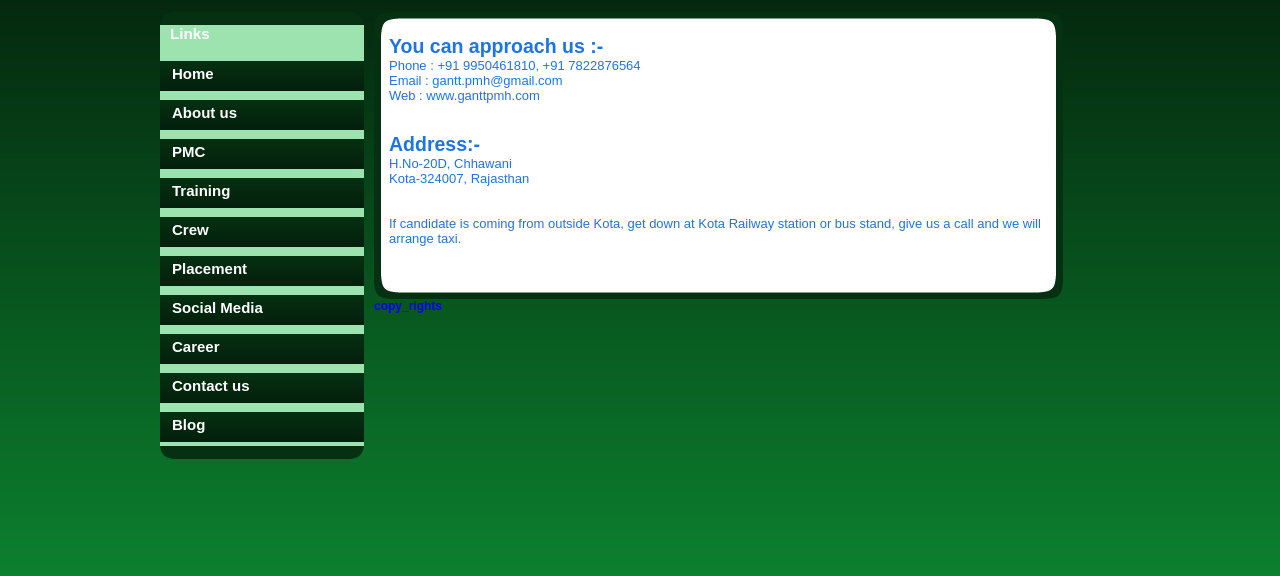
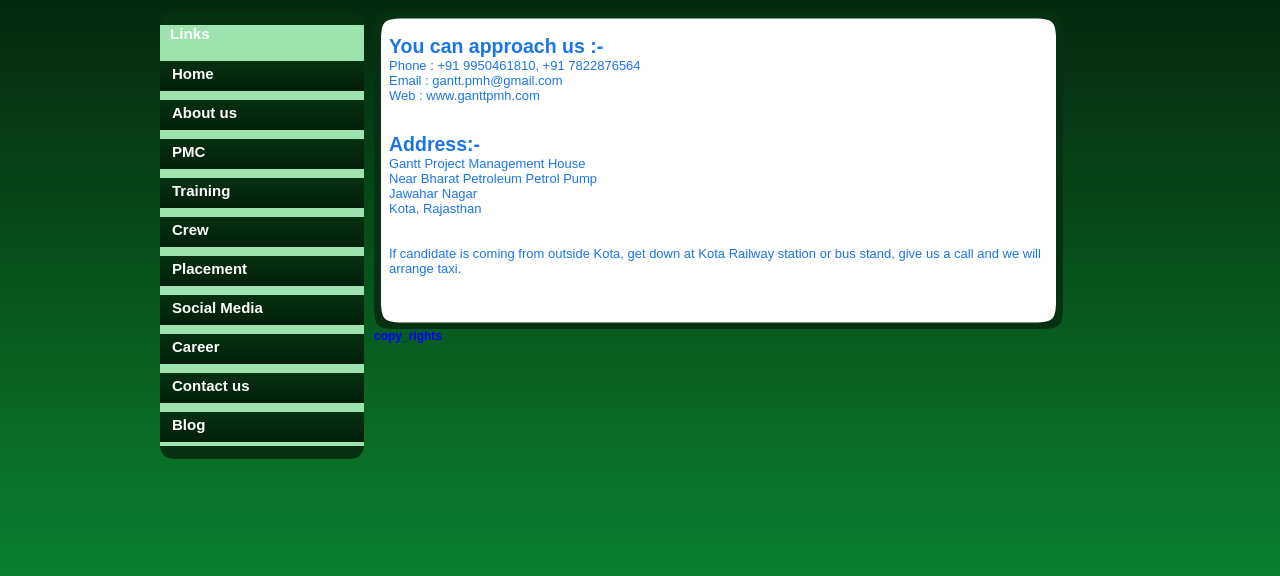
Before and after one commit to tarachandverma/ganttpmh-com, a plain HTML site: page contactus.html in a window 1280 px wide. Shown: the part 142-718 px from the top of the page. Drawn offline with Linux system fonts and the light colour scheme; files whose address does not match are found by name.

Commit message:
Update contactus.html

```diff
--- a/contactus.html
+++ b/contactus.html
@@ -68,8 +68,10 @@
 <p>&nbsp;</p>
 <p>&nbsp;</p>
 <h2>Address:-</h2>
-<p>H.No-20D, Chhawani</p>
-<p>Kota-324007, Rajasthan</p>
+<p>Gantt Project Management House</p>
+<p>Near Bharat Petroleum Petrol Pump</p>
+<p>Jawahar Nagar</p>
+<p>Kota, Rajasthan</p>
 <p>&nbsp;</p>
 <p>&nbsp;</p>
 <p>If candidate is coming from outside Kota, get down at Kota Railway station or bus stand, give us a call and we will arrange taxi.</p>
```
